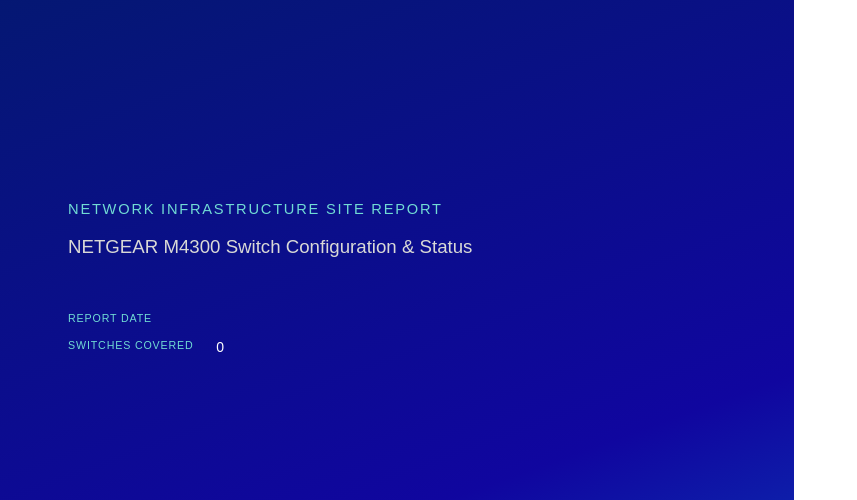
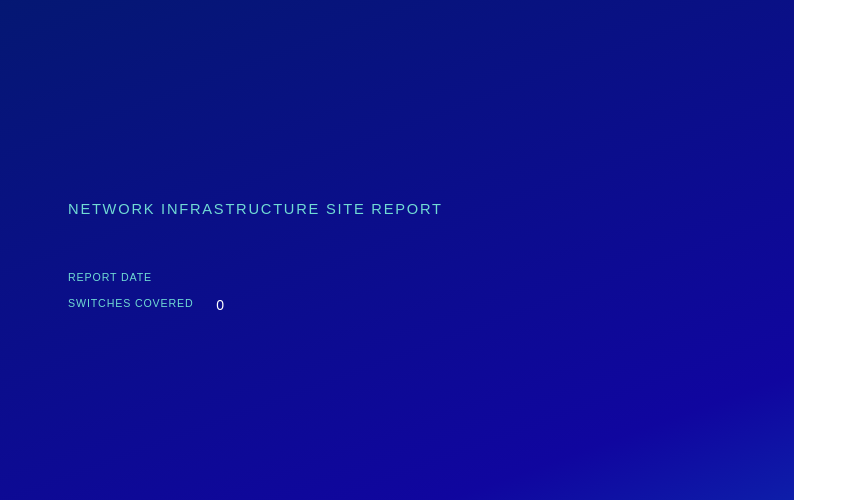
Before and after one commit to njrc88-div/m4300-site-report, a Python web app: template app/templates/report.html in a window 1280 px wide. Shown: the part 255-755 px from the top of the page, without its empty margins (0-857 px from the left). Run offline with Jinja, Linux system fonts and the light colour scheme; the template is opened without the code that fills it, so the values that code supplies are empty.

Commit message:
Remove the "NETGEAR M4300 Switch Configuration & Status" subtitle from the cover page

```diff
--- a/app/templates/report.html
+++ b/app/templates/report.html
@@ -40,8 +40,7 @@
   .cover .logo { position: absolute; top: 2.2cm; left: 1.8cm; width: 6.2cm; }
   .cover .title-block { position: absolute; top: 12cm; left: 1.8cm; right: 1.8cm; }
   .cover .kicker { font-size: 11pt; letter-spacing: 0.12em; text-transform: uppercase; color: #71DBD4; margin-bottom: 0.4cm; }
-  .cover h1 { font-size: 30pt; margin: 0 0 0.3cm 0; font-weight: 700; }
-  .cover .subtitle { font-size: 14pt; color: #D9D9D6; margin-bottom: 1.2cm; }
+  .cover h1 { font-size: 30pt; margin: 0 0 1.2cm 0; font-weight: 700; }
   .cover .meta-table { font-size: 10.5pt; border-collapse: collapse; }
   .cover .meta-table td { padding: 0.15cm 0.6cm 0.15cm 0; vertical-align: top; }
   .cover .meta-table td.k { color: #71DBD4; text-transform: uppercase; font-size: 8pt; letter-spacing: 0.08em; }
@@ -121,7 +120,6 @@
   <div class="title-block">
     <div class="kicker">Network Infrastructure Site Report</div>
     <h1>{{ site_name }}</h1>
-    <div class="subtitle">NETGEAR M4300 Switch Configuration &amp; Status</div>
     <table class="meta-table">
       {% if client_name %}<tr><td class="k">Client</td><td>{{ client_name }}</td></tr>{% endif %}
       <tr><td class="k">Report Date</td><td>{{ report_date }}</td></tr>
```
